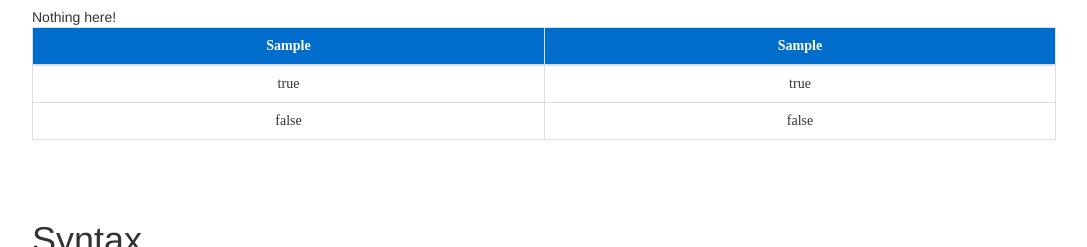
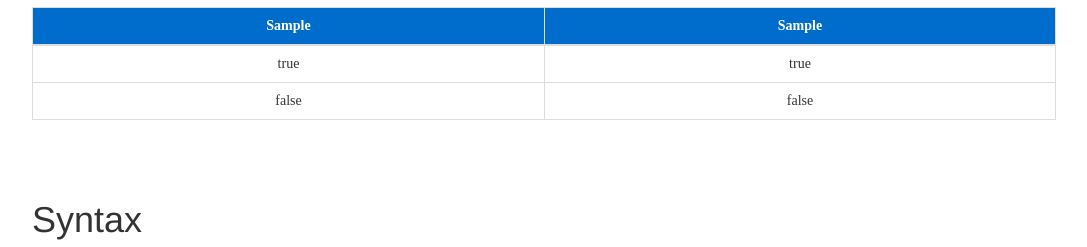
Before and after one commit to Jasonlhy/Truth-Table-Generator, a plain HTML site: page index.html in a window 1280 px wide. Both pictures are taken after typing "Sample" into the empty fields and a click on the button "Generate". Shown: the part 510-757 px from the top of the page, without its empty margins (96-1183 px from the left). Drawn offline with Linux system fonts and the light colour scheme.

Commit message:
Use es6 module

```diff
--- a/TruthTable.js
+++ b/TruthTable.js
@@ -1,3 +1,16 @@
+/** This file is intended to be written with following purposes
+ *  - Without jQuery
+ *  - Use ES5, ES6 feature if possible
+ *      - Array.from, Array.filter, map, reduce
+ *      - ES6 module, arrow function, Set
+ *      - ES6 class and ES6 function property
+ *      - ES6 Symbol for avoiding magic string
+ *  - Avoid string concatenation of HTML
+ */
+
+/**
+ * Convert notation into postfix expression
+ */
 class NotationConverter {
     /**
      *
@@ -265,7 +278,7 @@ class PostfixEvaluator {
 }
 
 // TODO don't use static due to arrow function can't access static method with ease
-class TruthTableUI {
+ export class TruthTableUI {
     constructor() {
     }
 
@@ -336,22 +349,29 @@ class TruthTableUI {
             tableBody.appendChild(tr);
         });
 
-        console.log('table: ', table);
+        // console.log('table: ', table);
 
         if (!outputDiv){
             console.warn('Output div should exists');
         } else {
-            // outputDiv.innerHTML = tableContent;
-            outputDiv.appendChild(table);
+            outputDiv.insertBefore(table, outputDiv.firstChild);
         }
 
         return table;
     }
 
+     /**
+      * Generate <{tagName} class="{className}">{text}</{tagName}>
+      *
+      * @param tagName
+      * @param text
+      * @param className
+      * @returns {HTMLElement}
+      * @constructor
+      */
     static CreateTextElement(tagName, text, className) {
         const element = document.createElement(tagName);
         if (className){
-            // element.classList.add('text-center');
             element.classList.add(className);
         }
 
@@ -410,3 +430,7 @@ TruthTableUI.FORMAT_T_F = Symbol();
  * @type {symbol}
  */
 TruthTableUI.FORMAT_DIGIT = Symbol();
+
+// export default {
+//     TruthTableUI: TruthTableUI
+// }
--- a/index.html
+++ b/index.html
@@ -11,10 +11,15 @@
     <script src="jquery/jquery-2.1.1.js"></script>
     <script src="jquery/jquery-ui.js"></script>
     <script src="floatThead/jquery.floatThead.js"></script>
-    <script src="TruthTable.js"></script>
 
     <link href="index.css" rel="stylesheet"/>
-    <script>
+
+    <!-- Functions declared here no longer available in global space -->
+    <!-- Load as ES6 module -->
+    <script type="module">
+        import { TruthTableUI } from './TruthTable.js'
+        const $ = window.jQuery;
+
         /**
          * Get format symbol by mapping the option in radio buttons
          *
@@ -34,6 +39,10 @@
             return formatSymbolMapping[formatValue] || TruthTableUI.FORMAT_TRUE_FALSE;
         }
 
+        /**
+         * Generate TruthTable
+         *
+         */
         function generate() {
             const infixInput = document.querySelector('#infixInput').value;
             const outputDivElement = document.querySelector('#truthTableDiv');
@@ -44,8 +53,12 @@
             $(table).floatThead(); // bind the event to dynamically created table
         }
 
+        /**
+         * Register UI Event
+         */
         $(document).ready(function () {
             $("#precedenceTable").floatThead(); // bind the precedence table to stick with header
+            $("#generate-button").click(generate);
         });
     </script>
 </head>
@@ -78,7 +91,7 @@
     <input type="text" class="form-control" id="infixInput"/>
 </fieldset>
 <br>
-<button type="button" class="btn btn-primary btn-sm" onclick="generate()">Generate</button>
+<button id="generate-button" type="button" class="btn btn-primary btn-sm">Generate</button>
 <br>
 
 <br/>
@@ -86,7 +99,7 @@
 <br/>
 <h1>Truth Table Generated</h1>
 <div id="truthTableDiv">
-    Nothing here!
+    <!--Nothing here!-->
 </div>
 
 <br/>
```
